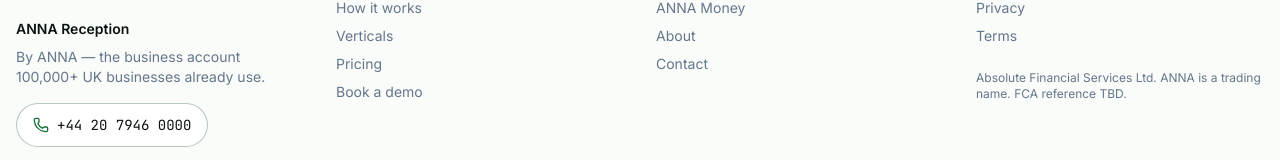
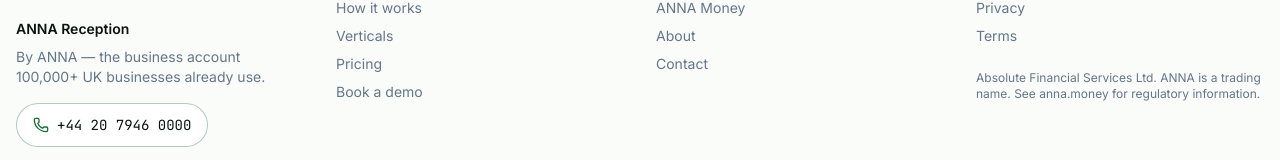
Before and after one commit to nfilippov733/anna-reception, a Next.js app: page / in a window 1280 px wide. Shown: the part 9490-9650 px from the top of the page. Built offline with nearby package versions, Linux system fonts and the light colour scheme; a web font is replaced by a local one.

Commit message:
fix(footer): replace FCA TBD with anna.money reference

```diff
--- a/src/components/layout/Footer.tsx
+++ b/src/components/layout/Footer.tsx
@@ -36,7 +36,7 @@ export function Footer() {
             <li><a href="/privacy" className="hover:text-primary transition-colors">Privacy</a></li>
             <li><a href="/terms" className="hover:text-primary transition-colors">Terms</a></li>
           </ul>
-          <p className="mt-6 text-xs text-fg-muted">Absolute Financial Services Ltd. ANNA is a trading name. FCA reference TBD.</p>
+          <p className="mt-6 text-xs text-fg-muted">Absolute Financial Services Ltd. ANNA is a trading name. See anna.money for regulatory information.</p>
         </div>
       </div>
     </footer>
```
